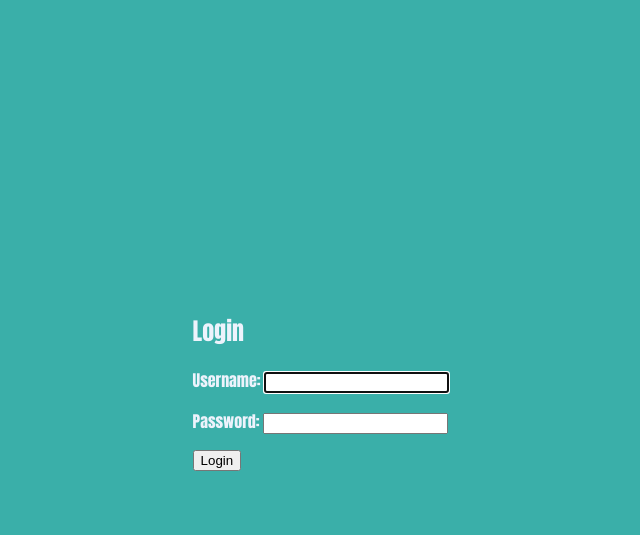
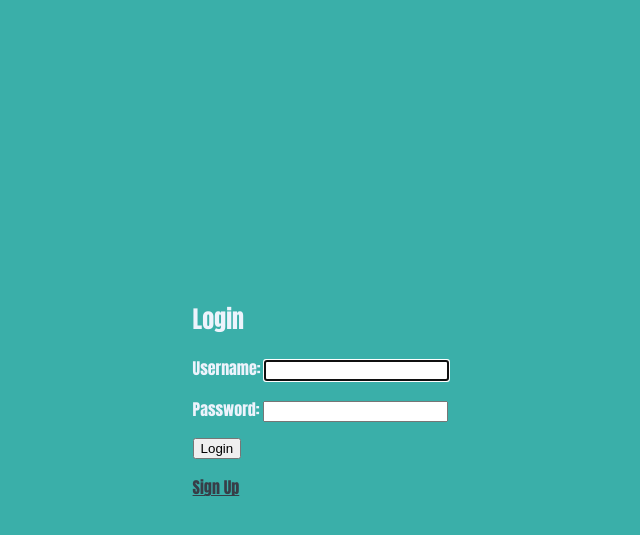
Before and after one commit to JBlad24/ateamproject, a Django app: page / in a window 1280 px wide. Shown: the top 535 px of the page, without its empty margins (319-959 px from the left). Run offline with Django 3.2, Linux system fonts and the light colour scheme.

Commit message:
add sign up link

```diff
--- a/LiveQuiz/quiz/templates/registration/login.html
+++ b/LiveQuiz/quiz/templates/registration/login.html
@@ -9,4 +9,5 @@
     {{ form.as_p }}
     <button type="submit">Login</button>
   </form>
+    <a href="{% url 'quiz:signup' %}">Sign Up</a>
 {% endblock %}
```
